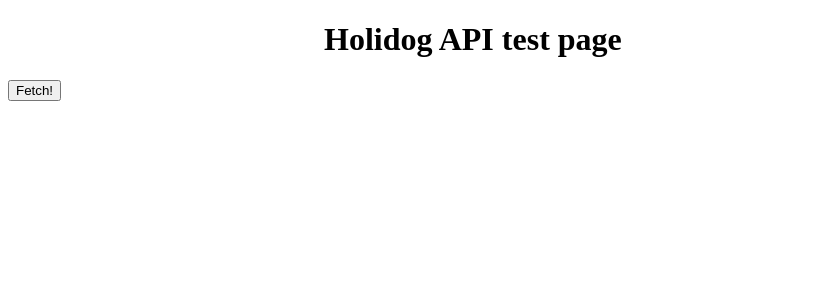
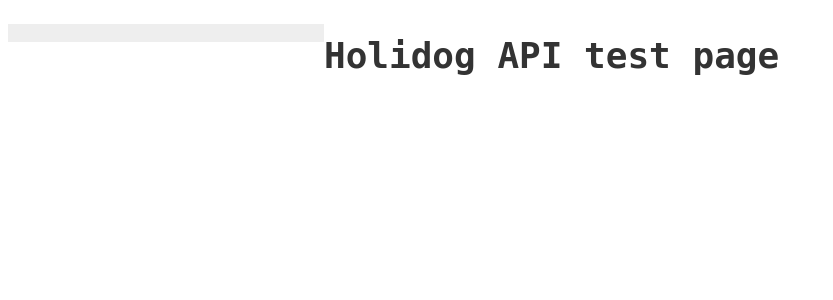
Before and after one commit to fedebamba/holidogserver, a Django app: page / in a window 1280 px wide. Shown: the top 300 px of the page, without its empty margins (0-833 px from the left). Run offline with Django 3.2, Linux system fonts and the light colour scheme.

Commit message:
a little prettier

```diff
--- a/main/static/style.css
+++ b/main/static/style.css
@@ -1,4 +1,41 @@
+body{
+    font-family: 'Karla', monospace;
+    line-height: 1.8;
+    color: #333;
+    font-size: 18px;
+}
+
+li{
+    list-style: none;
+    width: 100%;
+}
+
+ul{
+    width:75%;
+}
+
 .left-main-div{
     float: left;
     width: 25%;
+    background-color: #eee;
+    max-height: 100vh;
+    overflow-y: scroll;
 }
+
+
+.breed-button{
+    font-family: 'Karla', monospace;
+    line-height: 1.8;
+    color: #333;
+    font-size: 18px;
+
+    width: 100%;
+    display: block;
+    border: none;
+    border-bottom: 1px solid #ccc;
+    background-color: #eee;
+    padding: 5% 10%;
+    text-align: left;
+    text-style: capitalize;
+
+}
--- a/main/templates/index.html
+++ b/main/templates/index.html
@@ -9,7 +9,7 @@
         <script>
             function createButton(name){
                 var button = document.createElement("button");
-                button.className += "breed-button ";
+                button.className += "breed-button";
                 button.innerHTML = name;
                 button.onclick = function(){getPhotoGivenBreed(name)}
                 return button;
@@ -59,8 +59,6 @@
             <h1 class="main-title">
                 Holidog API test page
             </h1>
-
-            <button onclick="getPhotoGivenBreed()">Fetch!</button>
             <div>
                 <img id="test" src="">
 
```
